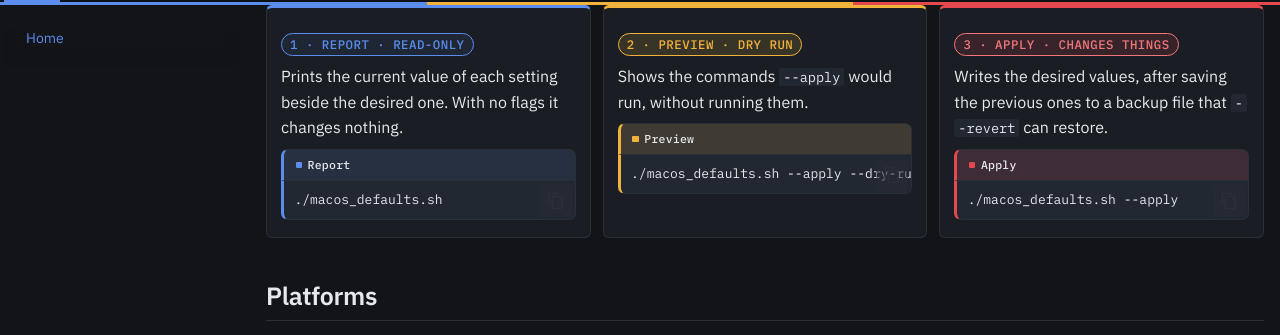
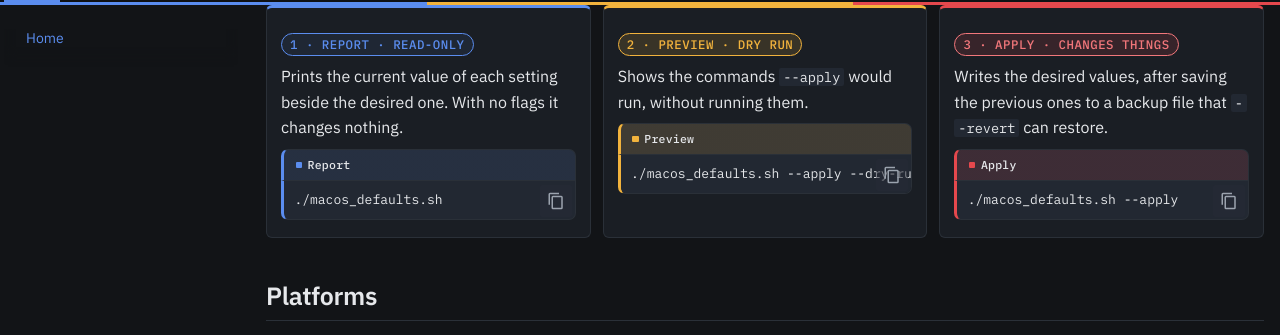
Before and after one commit to greenblacked/ops-toolbox, an MkDocs documentation site: the page built from docs/index.md, in a window 1280 px wide and 1400 px high, scrolled down 518 px. Shown: the part 94-429 px from the top of the window. Built offline with MkDocs 1.6.1 and Material for MkDocs 9.7.7, drawn with Linux system fonts in a browser that asks for light colours; comment, search, counter and statistics services are not loaded.

Commit message:
fix(docs): raise copy button and hovered-row pill contrast

```diff
--- a/docs/stylesheets/theme/rpt-theme.css
+++ b/docs/stylesheets/theme/rpt-theme.css
@@ -60,13 +60,16 @@
      muted text on page                     7.2      5.7
      accent (links) on page                 5.7      5.4
      accent hover on page                   8.3      7.3
-     stage pill text on its tint, on page   5.2-7.6  4.6-4.9  (lowest first)
+     stage pill text on its tint, on page   5.2-7.6  4.6-4.9  (lowest first;
+                                                     a hovered table row
+                                                     is the page colour)
      stage pill text on its tint, on panel  4.7-6.8  4.9-5.1
      stage edge colours on panel            4.3-9.0  5.6-5.9
      stage edge colours on code background  3.8-8.0  4.9-5.2
      control border on page                 3.9      3.6
      control border on panel                3.5      3.9
      control border on code background      3.1      3.4
+     copy button at rest, on code backgr.   5.8      5.3
      syntax tokens on code background       4.6-6.8  5.0-5.7
      comment/punctuation on code background 5.8      5.3
      primary button label on its fill       6.0      5.7
@@ -257,7 +260,9 @@
   --md-typeset-color: var(--rpt-text);
   --md-typeset-a-color: var(--rpt-accent);
   --md-typeset-table-color: var(--rpt-border);
-  --md-typeset-table-color--light: var(--rpt-code-bg);
+  /* Row hover: the page colour, not the code colour, so the stage pills in a
+     hovered row stay at 4.5:1 or more (on the code colour they fall to 4.1). */
+  --md-typeset-table-color--light: var(--rpt-bg);
 
   --md-primary-fg-color: var(--rpt-accent-fill);
   --md-primary-fg-color--light: var(--rpt-report-tint);
@@ -551,6 +556,15 @@
 .md-typeset .highlight pre > code {
   border: 1px solid var(--rpt-border);
   border-radius: 0.35rem;
+}
+
+/* Copy and select buttons: Material draws them in the lightest foreground
+   colour (the hairline colour here, about 1.1:1 on a code panel) until the
+   block is hovered. At rest they use the muted colour, which reaches 3:1 for
+   a control; hover and focus keep Material's accent. */
+.md-clipboard,
+.md-code__button {
+  color: var(--rpt-muted);
 }
 
 /* Untitled-stage default: a neutral marker and no tint. The stage rules above
```
